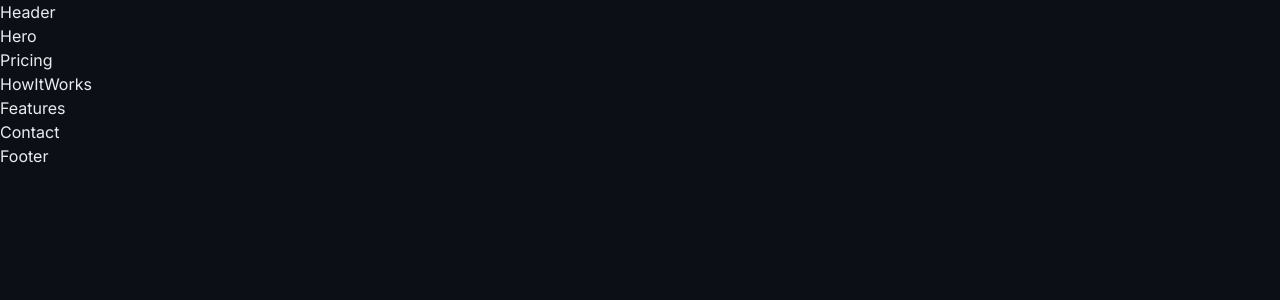
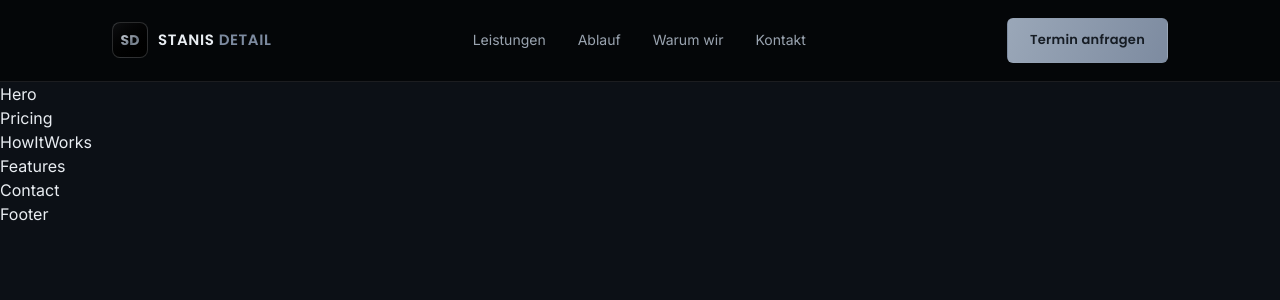
Before and after one commit to Chebannich/stanis-detail, a Next.js app: page / in a window 1280 px wide. Shown: the top 300 px of the page. Built offline with nearby package versions, Linux system fonts and the light colour scheme.

Commit message:
feat: build header with logo, navigation and CTA

```diff
--- a/src/app/components/Header.tsx
+++ b/src/app/components/Header.tsx
@@ -1,5 +1,28 @@
+import Link from "next/link"
+import Container from "./Container";
+
 export default function Header () {
   return (
-    <div>Header</div>
+    <header className="sticky top-0 z-10 border-b border-line backdrop-blur-xs bg-black/60">
+     <Container>
+      <div className="flex justify-between items-center py-4.5 px-8">
+        <div className="flex items-center uppercase font-heading gap-2.5">
+          <div className="flex items-center justify-center w-9 h-9 border border-line-strong rounded-lg bg-black leading-[1.6] text-sm font-bold bg-linear-145 from-[#0e0f11] to-[#000000]">
+            <span className="text-transparent bg-clip-text bg-linear-145 from-silver-100 via-silver-600 via-60% to-silver-300">SD</span>
+          </div>
+          <div className="text-[15px] tracking-[0.04em] font-semibold text-silver-100">
+            Stanis <b className="text-accent font-semibold">Detail</b>
+          </div>
+        </div>
+        <ul className="flex gap-8 text-sm text-silver-400">
+          <li><Link href={'#pricing'}>Leistungen</Link></li>
+          <li><Link href={'#howItWorks'}>Ablauf</Link></li>
+          <li><Link href={'#features'}>Warum wir</Link></li>
+          <li><Link href={'#contact'}>Kontakt</Link></li>
+        </ul>
+        <Link href={'#contact'} className="py-2.75 px-5.5 font-heading border border-transparent tracking-[0.02em] leading-[1.6] text-[13px] font-semibold text-on-accent bg-linear-110 from-accent-light to-accent rounded-md">Termin anfragen</Link>
+      </div>
+     </Container>
+    </header>
   );
-};
+}
```
